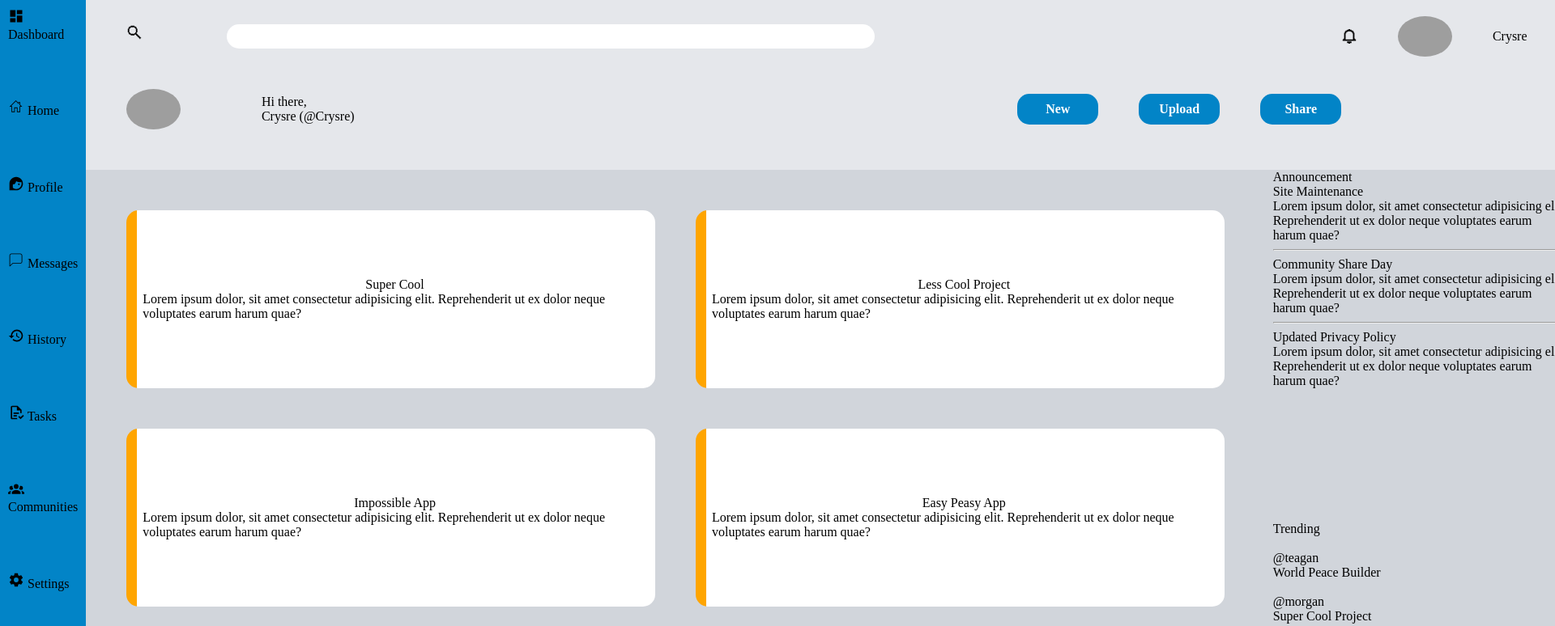
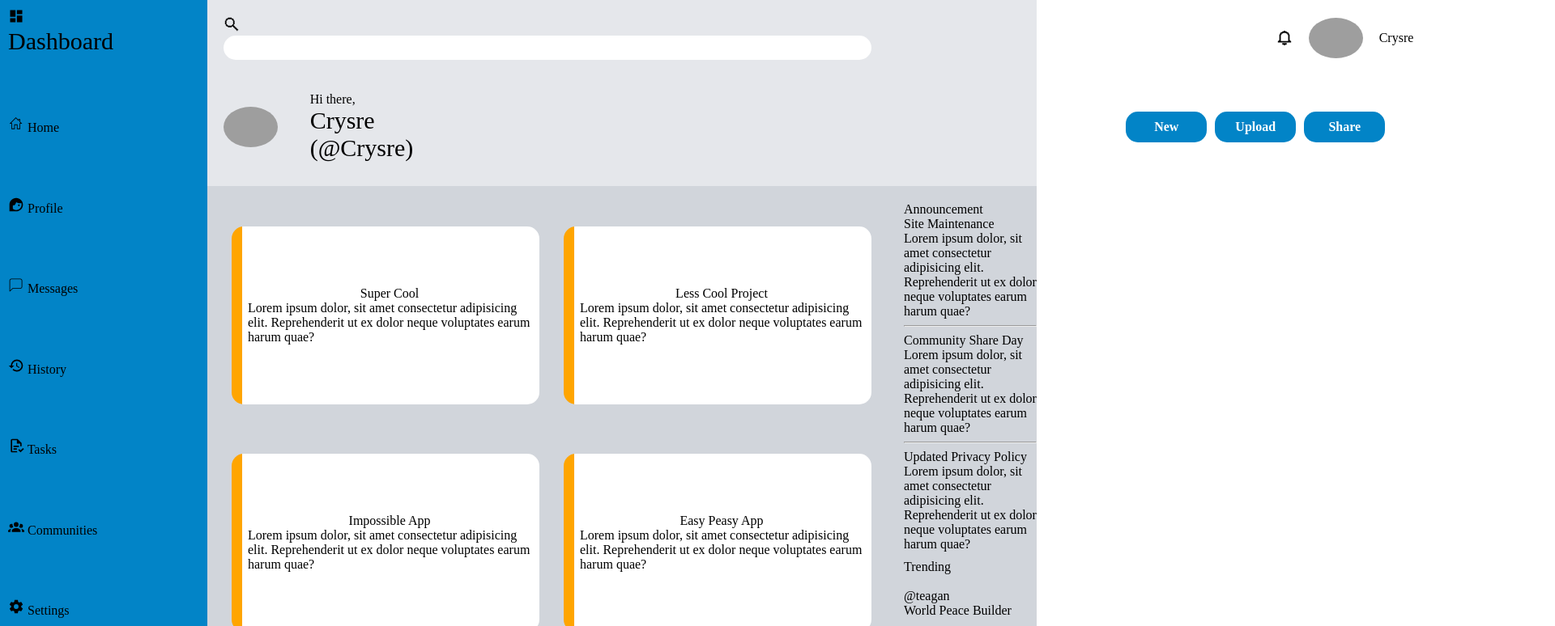
Before and after one commit to crysre/Admin-Dashboard, a plain HTML site: page index.html in a window 1280 px wide. Shown: the top 774 px of the page at 81% size, 1920 px wide, since content can reach past the window. Drawn offline with Linux system fonts and the light colour scheme; grey boxes are pictures that could not be loaded.

Commit message:
Completed

```diff
--- a/index.html
+++ b/index.html
@@ -10,7 +10,7 @@
 <body>
     <div class="container">
         <div class="dashboard">
-            <div><img src="./view-dashboard.svg" alt="">  Dashboard</div>
+            <div><img src="./view-dashboard.svg" alt="">  <p class="h">Dashboard</p></div>
             <div><img src="./home.svg" alt="">  Home</div>
             <div><img src="./face-woman-profile.svg" alt="">  Profile</div>
             <div><img src="./message.svg" alt="">  Messages</div>
@@ -39,8 +39,8 @@
             <div class="use">
                 <img src="https://pbs.twimg.com/profile_images/1784241430011301888/jr9UGrYS_400x400.jpg" alt="" class="ppB">
                 <div class="welcome">
-                    <p>Hi there,</p>
-                    <h1>Crysre (@Crysre)</h1>
+                    <p >Hi there,</p>
+                    <p class="h" >Crysre (@Crysre)</p>
                 </div>
             </div>
             <div class="btn">
--- a/styles.css
+++ b/styles.css
@@ -3,13 +3,16 @@
     width: 100vw;
     display: grid;
     grid-template-rows:1fr 6fr 28fr;
-    grid-template-rows: 1fr 4fr;
+    grid-template-columns: 1fr 4fr;
 }
 
-
+.h{
+    font-size: 30px;
+}
 
 img{
     height: 20px;
+
 }
 .pp, .ppB{
     border-radius: 50%;
@@ -19,7 +22,7 @@ img{
     background-color: #0284c7;
     grid-area: 1 / 1 / 4 / 2;
     display: grid;
-
+    width: 100%;
     padding: 10px;
     grid-template-columns: auto;
     grid-row: 2fr repeat(6, 1fr) repeat(3, 1fr) 100fr;
@@ -29,27 +32,27 @@ img{
 
 .header{
     padding-top: 20px;
+    width: 80vw;
     background-color: #e5e7eb;
     grid-area:1/ 2 /2 / 3;
     display: flex;
     align-items: center;
-    padding-left: 50px;
-    padding-right: 50px;
     padding-bottom: 40px;
+}
+.welcome{
+    padding-left: 40px;
 }
 .bell{
     display: flex;
-    gap: 50px;
+    gap: 20px;
     align-items: center;
-    justify-content: space-between;
-    padding-left: 400px;
 }
 .search{
-
-    width: 1100px;
+    margin-left: 20px;
+    margin-right: 500px;
 }
 input{
-    margin-left: 100px;
+
     height: 30px;
     width: 800px;
     border-radius: 15px;
@@ -66,32 +69,36 @@ button{
     background-color: #e5e7eb;
     grid-area: 2 / 2 / 3 / 3;
     display: flex;
-    gap: 50px;
+    width: 80vw;
+    gap: 30px;
     align-items: center;
-    padding-left: 50px;
-    padding-right: 50px;
-    padding-bottom: 50px;
+
+    padding-bottom: 30px;
 }
 .use{
-    width: 1000px;
+
     display: flex;
-    gap: 100px;
     align-items: center;
+    margin-left: 20px;
 }
 .btn{
-    width: 500px;
+
     display: flex;
-    align-items: center;
-    justify-content: center;
-    gap: 50px;
+   gap: 10px;
+   margin-left: 850px;
 
 }
 
+.searchIcon{
+    margin-right: 20px;
+}
 
 .main{
+    padding-top: 20px;
     background-color: #d1d5db;
     grid-area: 3 / 2 / 4 / 3;
     display: grid;
+    width: 80vw;
     grid-template-rows: 1fr 1fr;
     grid-template-columns: 4fr 1fr;
     gap: 10px;
@@ -102,13 +109,14 @@ button{
     grid-area: 1 / 1 / 3 / 2;
     grid-template-rows: 1fr 1fr 1fr;
     grid-template-columns: 1fr 1fr;
-    gap: 50px;
-    padding: 50px;
+    gap: 30px;
+    padding: 30px;
 }
 
 .item{
     background-color: #fff;
     height: 200px;
+    width: 350px;
     border-radius: 15px;
     padding: 10px;
     background-image: linear-gradient(to right, orange 0.8rem, white 0.8rem);
```
